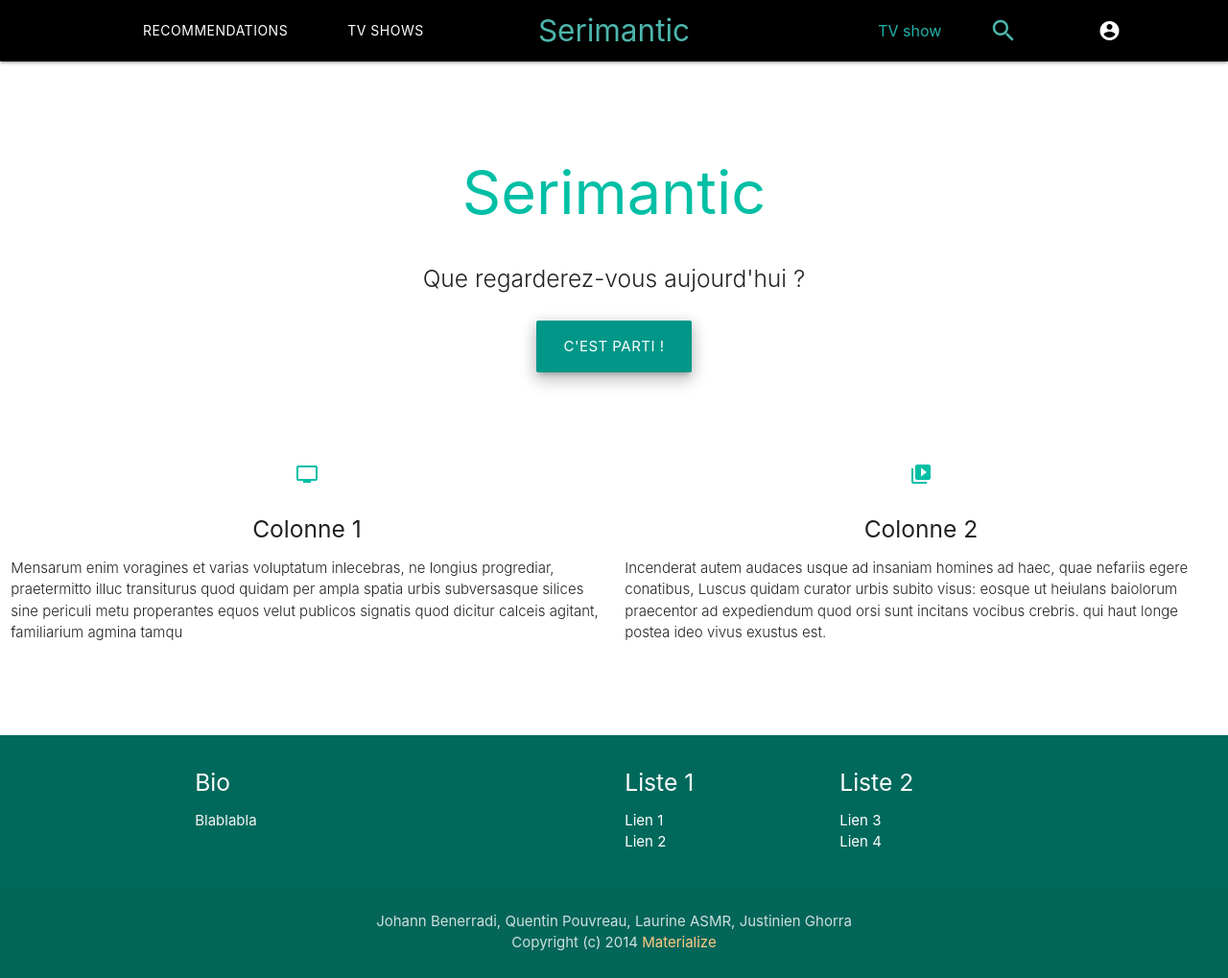
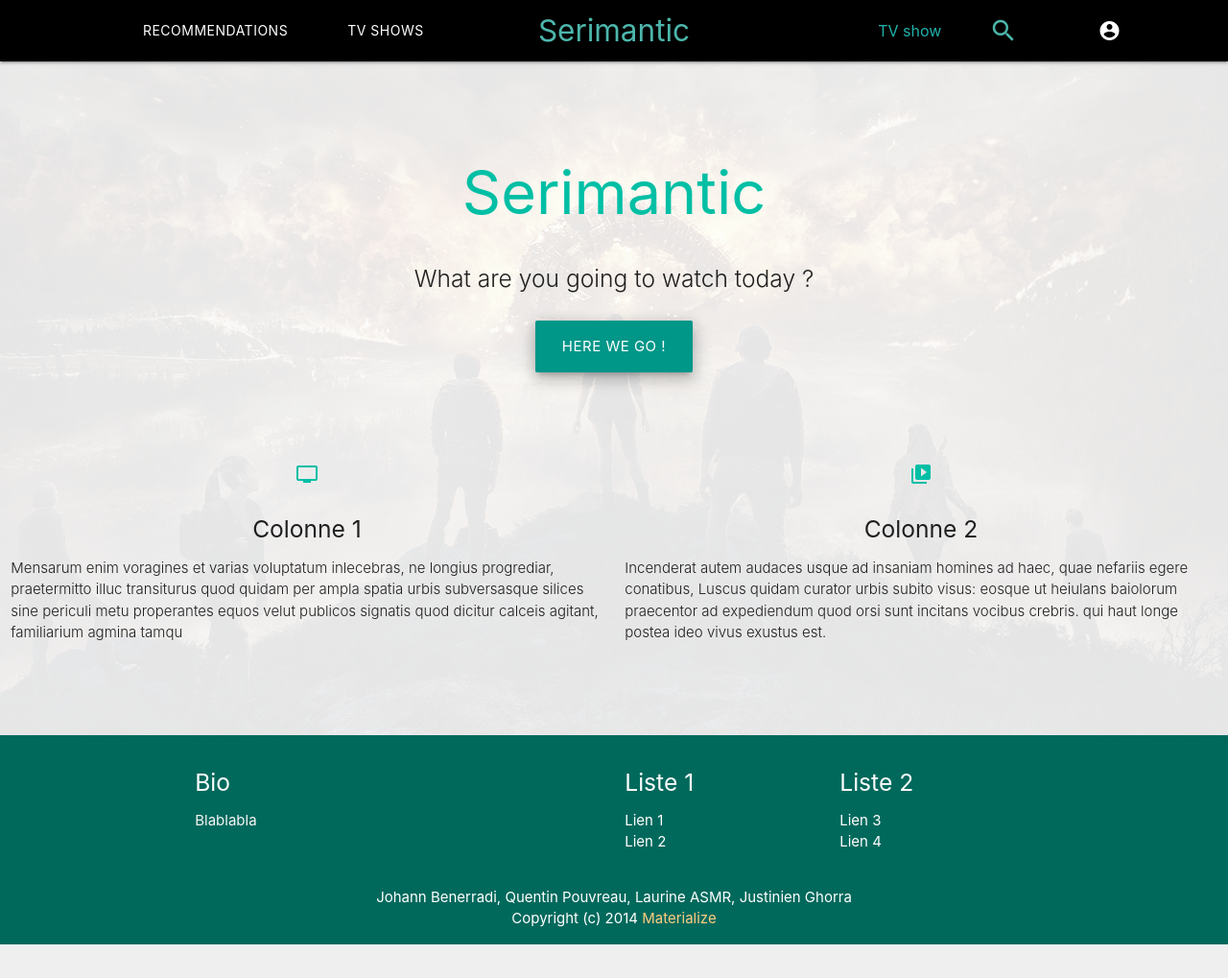
Before and after one commit to HanBnrd/Serimantic, a Django app: template spa/templates/index.html in a window 1280 px wide. Shown: the whole page at 96% size. After the commit the page ends 984 px from the top, so only its background shows below. Run offline with Django 3.2, Linux system fonts and the light colour scheme; the template is opened without the code that fills it, so the values that code supplies are empty; some libraries are stand-ins or nearby versions.

Commit message:
fix several bugs + background image

```diff
--- a/spa/static/css/style.css
+++ b/spa/static/css/style.css
@@ -44,3 +44,24 @@ input[type=search] {
 #autocomplete-input:-ms-input-placeholder {
 	color: lightseagreen;
 }
+
+.background-image {
+	filter: grayscale(50%);
+	z-index: -1;
+	position: absolute;
+  	z-index: -1;
+  	width: 100%;
+  	height: 100%;
+  	opacity:0.1;
+	background-position: center;
+	background-image: url('100.jpg');
+    -ms-background-size: cover;
+    -o-background-size: cover;
+    -moz-background-size: cover;
+    -webkit-background-size: cover;
+    background-size: cover;
+}
+
+.no-uppercase {
+     text-transform: none;
+}
--- a/spa/static/js/main-app.module.js
+++ b/spa/static/js/main-app.module.js
@@ -8,9 +8,9 @@ app.config(function($stateProvider, $urlRouterProvider) {
     */
 
     $stateProvider
-        .state('recommandations', {
-            url: '/recommandations',
-            templateUrl: 'static/views/recommandations.html'
+        .state('recommendations', {
+            url: '/recommendations',
+            templateUrl: 'static/views/recommendations.html'
         })
         .state('tvshowcard', {
             url: '/tvshowcard/:tv_show_name/:tmdb_id',
--- a/spa/static/views/accueil.html
+++ b/spa/static/views/accueil.html
@@ -1,9 +1,9 @@
     <div class="container">
       <br><br>
       <h1 class="header center teal-text text-accent-4">Serimantic</h1>
-      <div class="row center"><h5 class="header col s12 light">Que regarderez-vous aujourd'hui ?</h5></div>
+      <div class="row center"><h5 class="header col s12 light">What are you going to watch today ?</h5></div>
       <div class="row center">
-        <a ui-sref="recommandations" class="btn-large waves-effect waves-light teal z-depth-3">C'est parti !</a>
+        <a ui-sref="recommendations" class="btn-large waves-effect waves-light teal z-depth-3">Here we go !</a>
       </div>
     </div>
 
--- a/spa/static/views/recommandations.html
+++ b/spa/static/views/recommendations.html
@@ -1,7 +1,7 @@
     <div class="container">
       <br><br>
-      <h1 class="header center teal-text text-accent-4">Recommandations</h1>
-      <div class="row center"><h5 class="header col s12 light">Choisissez un ou plusieurs genres qui vous tentent</h5></div>
+      <h1 class="header center teal-text text-accent-4">Recommendations</h1>
+      <div class="row center"><h5 class="header col s12 light">Choose one or several genres </h5></div>
       <div class="row center">
         <form>
           <div class="switch">
@@ -30,7 +30,7 @@
         </form>
       </div>
       <div class="row center">
-        <a ui-sref="tvshowcard({tv_show_name:'Friends', tmdb_id:1668})" class="btn-large waves-effect waves-light teal z-depth-3">Valider</a>
+        <a ui-sref="tvshowcard({tv_show_name:'Friends', tmdb_id:1668})" class="btn-large waves-effect waves-light teal z-depth-3">OK</a>
       </div>
     </div>
     <br><br>
--- a/spa/static/views/tvshowcard.html
+++ b/spa/static/views/tvshowcard.html
@@ -1,4 +1,4 @@
-    <div class="container center grey lighten-4">
+    <div id="containerShowCard" class="container center grey lighten-4">
       <div class="row valign-wrapper center-align">
           <img class="col s3 materialboxed" src="https://image.tmdb.org/t/p/w500{{ tvShowData['poster_path'] }}"/>
 
@@ -25,7 +25,4 @@
             </tr>
           </table>
         </div>
-
-
-
     </div>
--- a/spa/templates/index.html
+++ b/spa/templates/index.html
@@ -13,25 +13,25 @@
 
 <body ng-app="mainApp">
   {% verbatim %}
-  <!--~~~~~~~~~~~~~~~~~~~~~~~~~~~~~~~~~~~~~~~~~~~~~~~~~~~~~~~~~~~~~~~~~~~~~~~~~~~~-->
-  <!--                                                                            -->
-  <!--                                  Navbar                                    -->
-  <!--                                                                            -->
-  <!--~~~~~~~~~~~~~~~~~~~~~~~~~~~~~~~~~~~~~~~~~~~~~~~~~~~~~~~~~~~~~~~~~~~~~~~~~~~~-->
+  <!--~~~~~~~~~~~~~~~~~~~~~~~~~~~~~~~~~~~~~~~~~~~~~~~~~~~-->
+  <!--                                                   -->
+  <!--                      Navbar                       -->
+  <!--                                                   -->
+  <!--~~~~~~~~~~~~~~~~~~~~~~~~~~~~~~~~~~~~~~~~~~~~~~~~~~~-->
   <nav class="black" role="navigation">
 
     <div class="nav-wrapper row">
       <!-- Left buttons-->
       <div class="hide-on-med-and-down col l5 xl4 offset-xl1">
         <ul>
-          <li><a ui-sref="recommandations" class="btn black waves-effect waves-light">Recommendations</a></li>
+          <li><a ui-sref="recommendations" class="btn black waves-effect waves-light">Recommendations</a></li>
           <li><a ui-sref="" class="btn black waves-effect waves-light">TV Shows</a></li>
         </ul>
       </div>
 
       <!-- Center logo-->
       <div class="col xl2 l2">
-        <a id="logo-container" href="/" class="brand-logo black center teal-text text-lighten-2">Serimantic</a>
+        <a id="logo-container" href="/" class="no-uppercase brand-logo black center teal-text text-lighten-2">Serimantic</a>
       </div>
 
       <!-- Right buttons and search bar -->
@@ -80,7 +80,7 @@
       <a href="" data-target="nav-mobile" class="sidenav-trigger"><i class="material-icons">menu</i></a>
     </div>
   </nav>
-
+  <div class="background-image"></div>
   <div ui-view class="section no-pad-bot" id="content">
     <!--~~~~~~~~~~~~~~~~~~~~~~~~~~~~~~~~~~~~~~~~~~~~~~~~~~~~~~~~~~~~~~~~~~~~~~~~~~~~-->
     <!--                                                                            -->
@@ -114,12 +114,10 @@
         </div>
       </div>
     </div>
-    <div class="footer-copyright center">
-      <div class="container">
-        <ul>
-          <li>Johann Benerradi, Quentin Pouvreau, Laurine ASMR, Justinien Ghorra</li>
-          <li>Copyright (c) 2014 <a class="orange-text text-lighten-3" href="http://materializecss.com">Materialize</a></li>
-      </div>
+    <div class="container center">
+      <ul>
+        <li>Johann Benerradi, Quentin Pouvreau, Laurine ASMR, Justinien Ghorra</li>
+        <li>Copyright (c) 2014 <a class="orange-text text-lighten-3" href="http://materializecss.com">Materialize</a></li>
     </div>
   </footer>
 
```
Also changed, not shown: spa/static/css/100.jpg (added).
